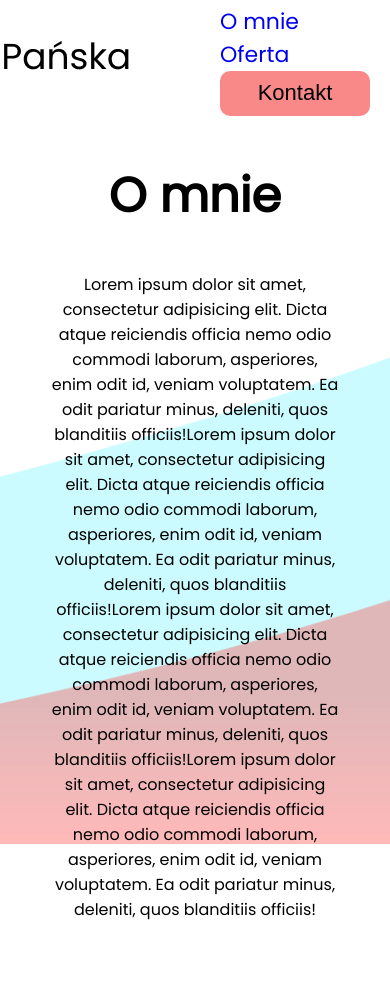
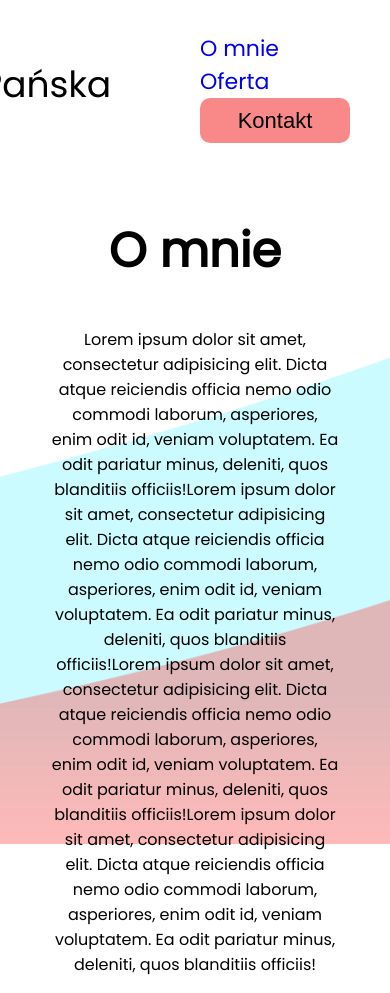
Before and after one commit to uaniakot/nikolapanskadentist.pl, a plain HTML site: page omnie.html in a window 390 px wide. Before the commit the page ends 938 px from the top, so only its background shows below. Drawn offline with Linux system fonts and the light colour scheme.

Commit message:
Update style.css

```diff
--- a/style.css
+++ b/style.css
@@ -125,18 +125,3 @@ transition: all 0.4s linear;}
 .block:hover .show {display:contents;
 transition-delay: 0.6s;
 transition-timing-function: linear;}
-@media only screen and (max-width: 600px) {
-    body { width: 99%;
-        height: 100%;
-        margin: 0 auto;
-        background-size: cover;
-    }
-    header {width: 100%;
-        height: 100px;
-        position: sticky;
-}
-    .logo {width: auto;
-    height: auto;}
-    .nikol {display: none;}
-    main {width: 100%;}
-}
```
